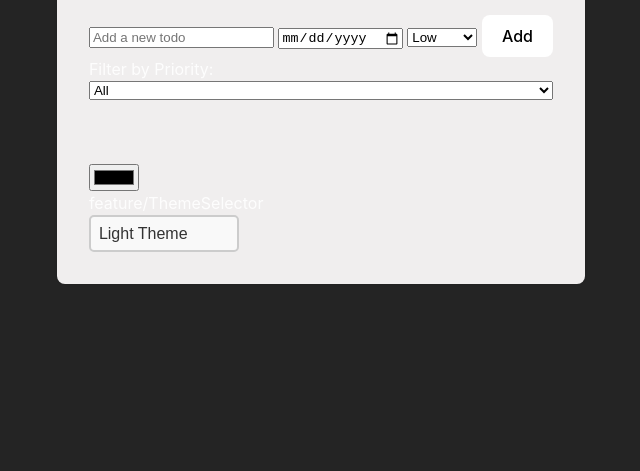
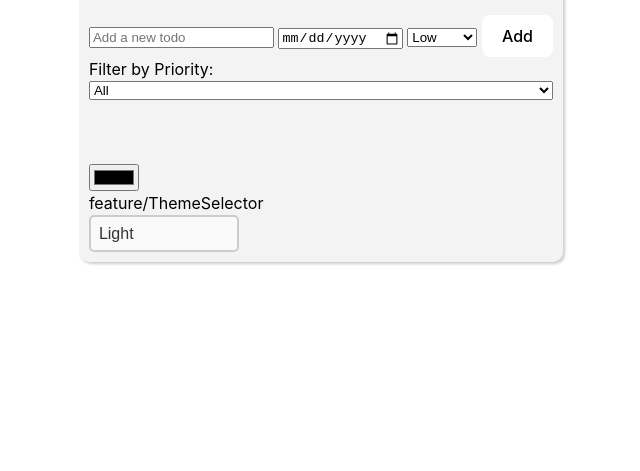
Before and after one commit to sofi696c/BDE-exam-projekt, a website built with Vite: page index.html in a window 1280 px wide. Shown: the part 329-800 px from the top of the page, without its empty margins (319-959 px from the left). Built offline with nearby package versions, Linux system fonts and the light colour scheme.

Commit message:
småting

```diff
--- a/index.html
+++ b/index.html
@@ -48,8 +48,8 @@
 
       <!-- Theme selector -->
       <select id="themeSelector">
-        <option value="light">Light Theme</option>
-        <option value="dark">Dark Theme</option>
+        <option value="light">Light</option>
+        <option value="dark">Dark</option>
       </select>
 
 
--- a/src/main.ts
+++ b/src/main.ts
@@ -205,7 +205,8 @@ const changeBackgroundColor = (color: string): void => {
 
 document.addEventListener('DOMContentLoaded', () => {
   initializeColorPicker();
-  renderTodos(); // Initial visning af alle opgaver
+  initializeThemeSelector(); // Flyt her
+  renderTodos();
 });
 
 // theme selector
--- a/src/style.css
+++ b/src/style.css
@@ -40,6 +40,7 @@ body {
   border-radius: 8px;
   background-color: #f0eeee;
   box-shadow: 0 0 3px rgba(0, 0, 0, 0.1);
+}
 
 .container{
   background-color: rgb(243, 243, 243);
@@ -152,14 +153,12 @@ button:focus-visible {
   border-color: #aaa;
 }
 
-/* Standard (lys tema) */
 body[data-theme="light"] {
-  background-color: #ffffff;
-  color: #000000;
+  background-color: white;
+  color: black;
 }
 
-/* Mørk tema */
 body[data-theme="dark"] {
-  background-color: #121212;
-  color: #060606;
+  background-color: black;
+  color: rgb(58, 5, 132);
 }
```
